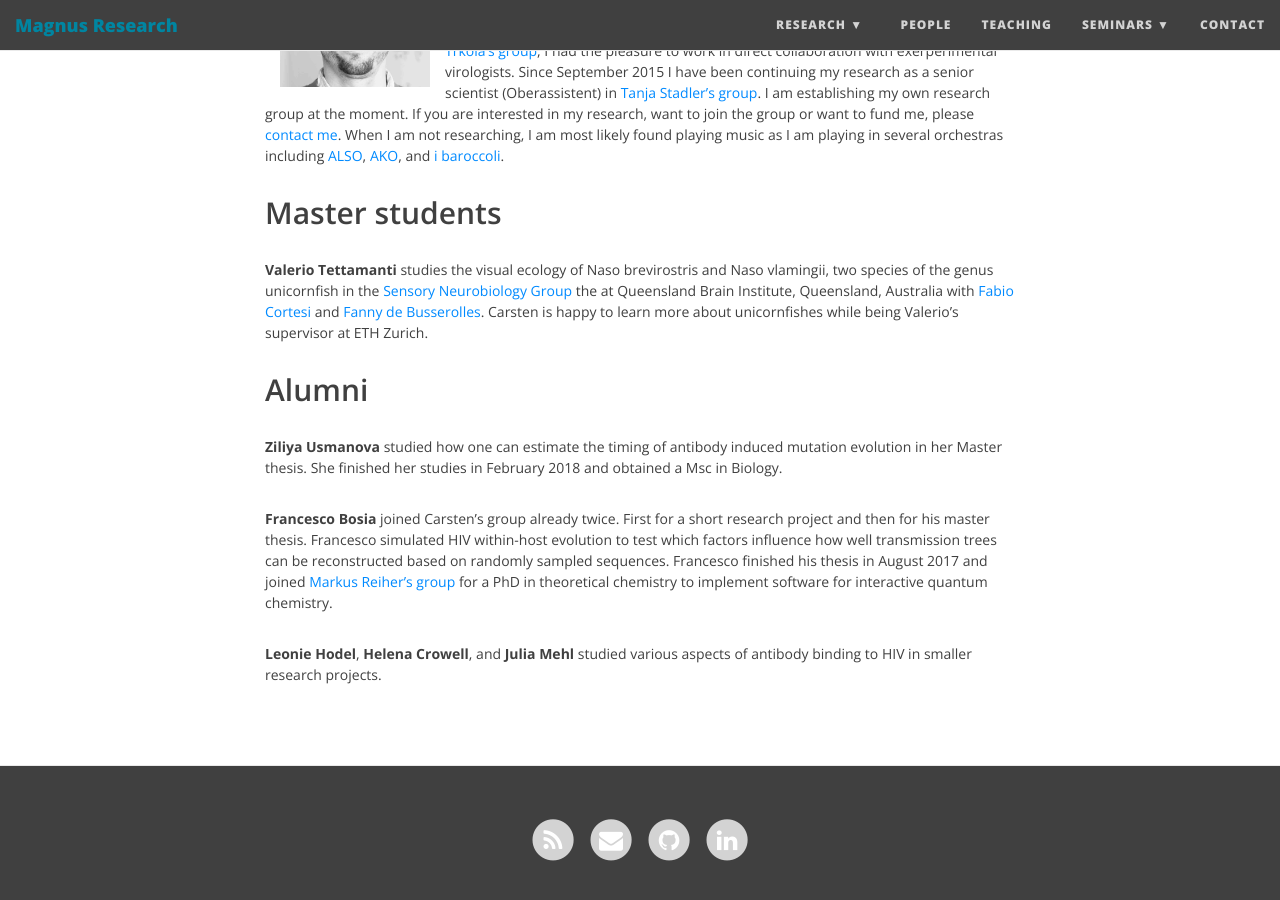
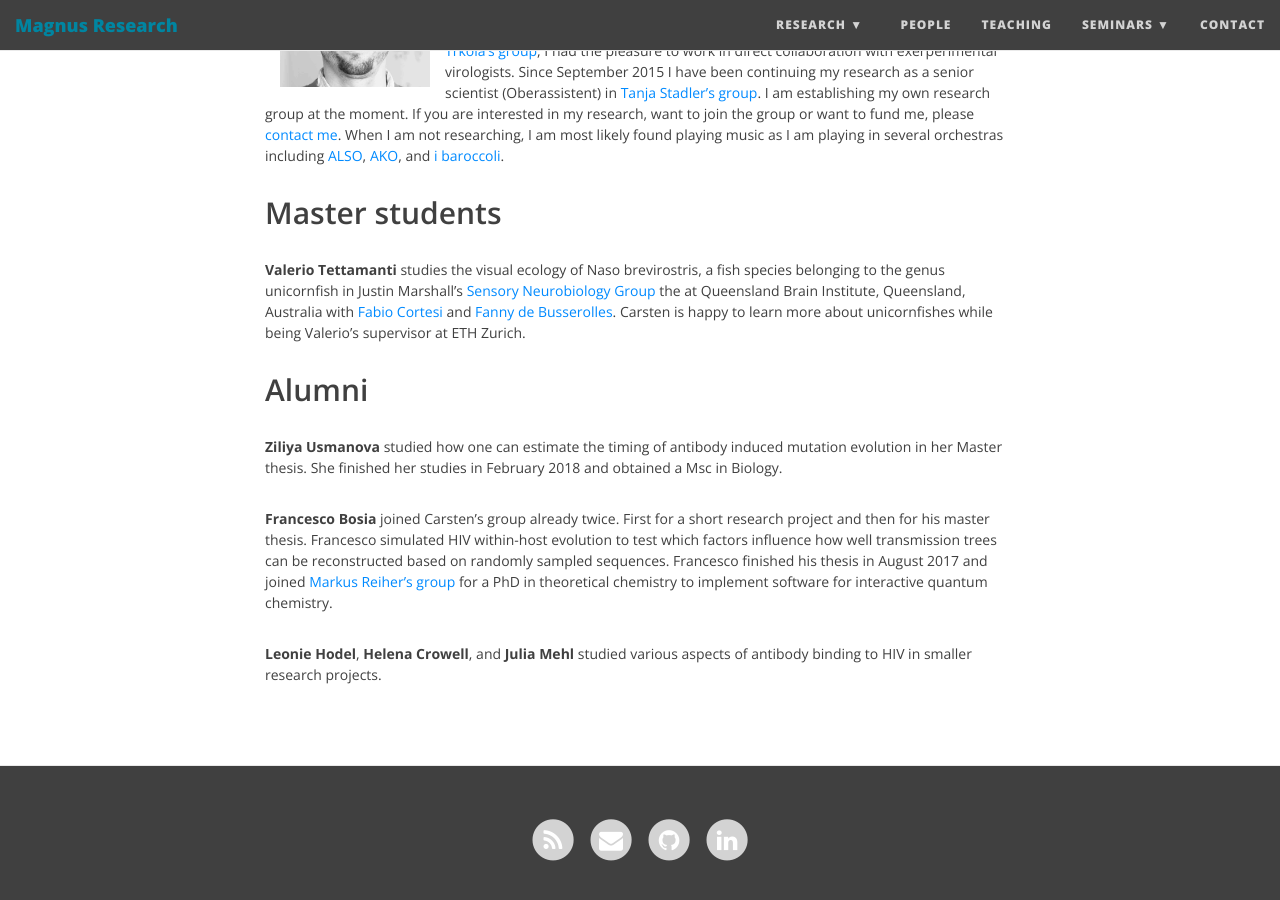
Before and after one commit to magnuscar/magnuscar.github.io, a Jekyll site: the page built from people/people.md, in a window 1280 px wide and 900 px high, scrolled down 479 px. Built offline with Jekyll 4.4.1, drawn with Linux system fonts in a browser that asks for light colours; nearby versions of some CDN libraries.

Commit message:
updated Valerio's descripption

```diff
--- a/people/people.md
+++ b/people/people.md
@@ -12,7 +12,7 @@ subtitle: Good research can only be done in a group of talented and motivated pe
 
 ## Master students
 
-**Valerio Tettamanti** studies the visual ecology of Naso brevirostris and Naso vlamingii, two species of the genus unicornfish in the [Sensory Neurobiology Group][link Sensory Biology] the at Queensland Brain Institute, Queensland, Australia with [Fabio Cortesi][link Fabio Cortesi] and [Fanny de Busserolles][link Fanny]. Carsten is happy to learn more about unicornfishes while being Valerio's supervisor at ETH Zurich.
+**Valerio Tettamanti** studies the visual ecology of Naso brevirostris, a fish species belonging to the genus unicornfish in Justin Marshall's [Sensory Neurobiology Group][link Sensory Biology] the at Queensland Brain Institute, Queensland, Australia with [Fabio Cortesi][link Fabio Cortesi] and [Fanny de Busserolles][link Fanny]. Carsten is happy to learn more about unicornfishes while being Valerio's supervisor at ETH Zurich.
 
 
 
```
